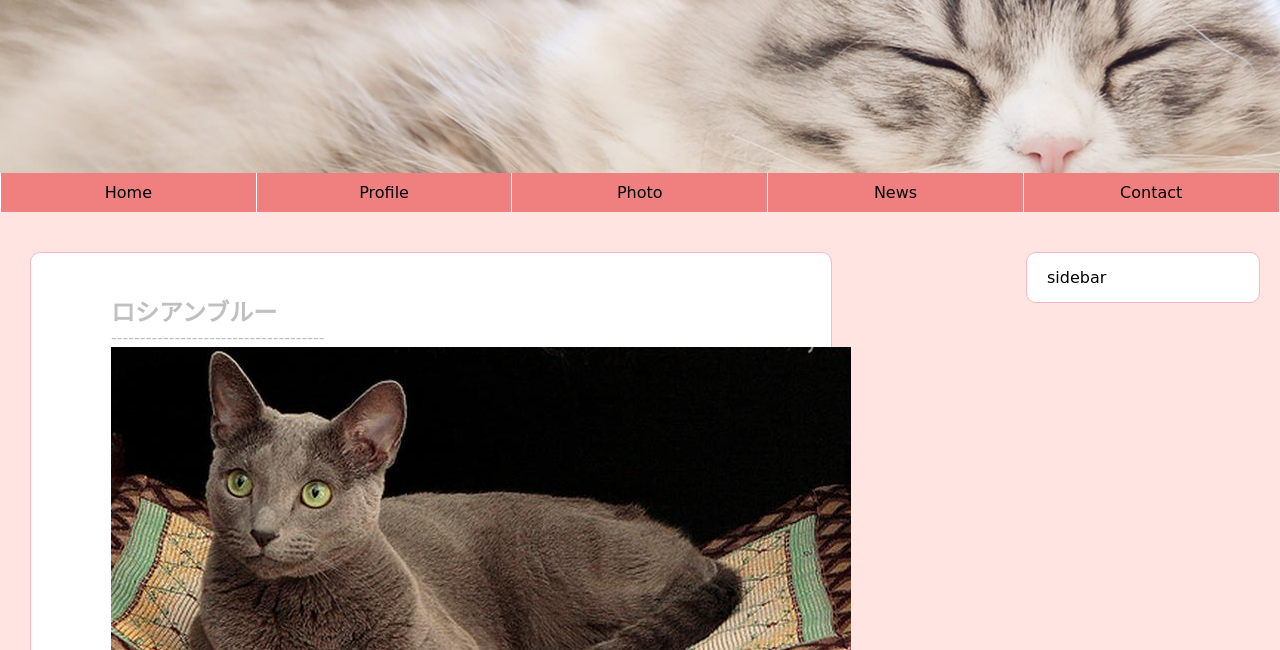
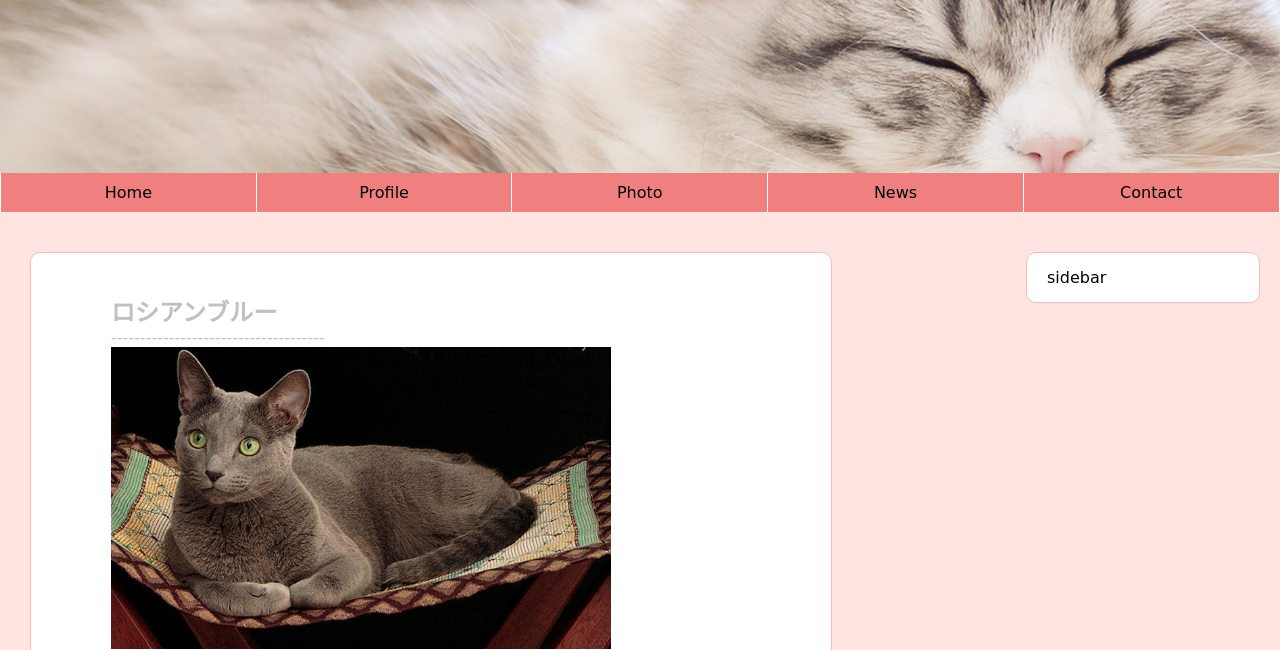
Before and after one commit to ebonycitizen/web1, a plain HTML site: page index.html in a window 1280 px wide. Shown: the part 127-777 px from the top of the page. Drawn offline with Linux system fonts and the light colour scheme.

Commit message:
Update index.html

```diff
--- a/index.html
+++ b/index.html
@@ -28,7 +28,7 @@
       <article>
         <h2>ロシアンブルー</h2>
         <p>-------------------------------------</p>
-        <img src="img/cat.jpg" alt="cat"/>
+        <img src="img/cat.jpg" alt="cat" width = 500>
         <dl>
           <dt>名前　　 ：　ロシアンブルー</dt>
           <dt>原産国　 ：　ロシア</dt>
```
